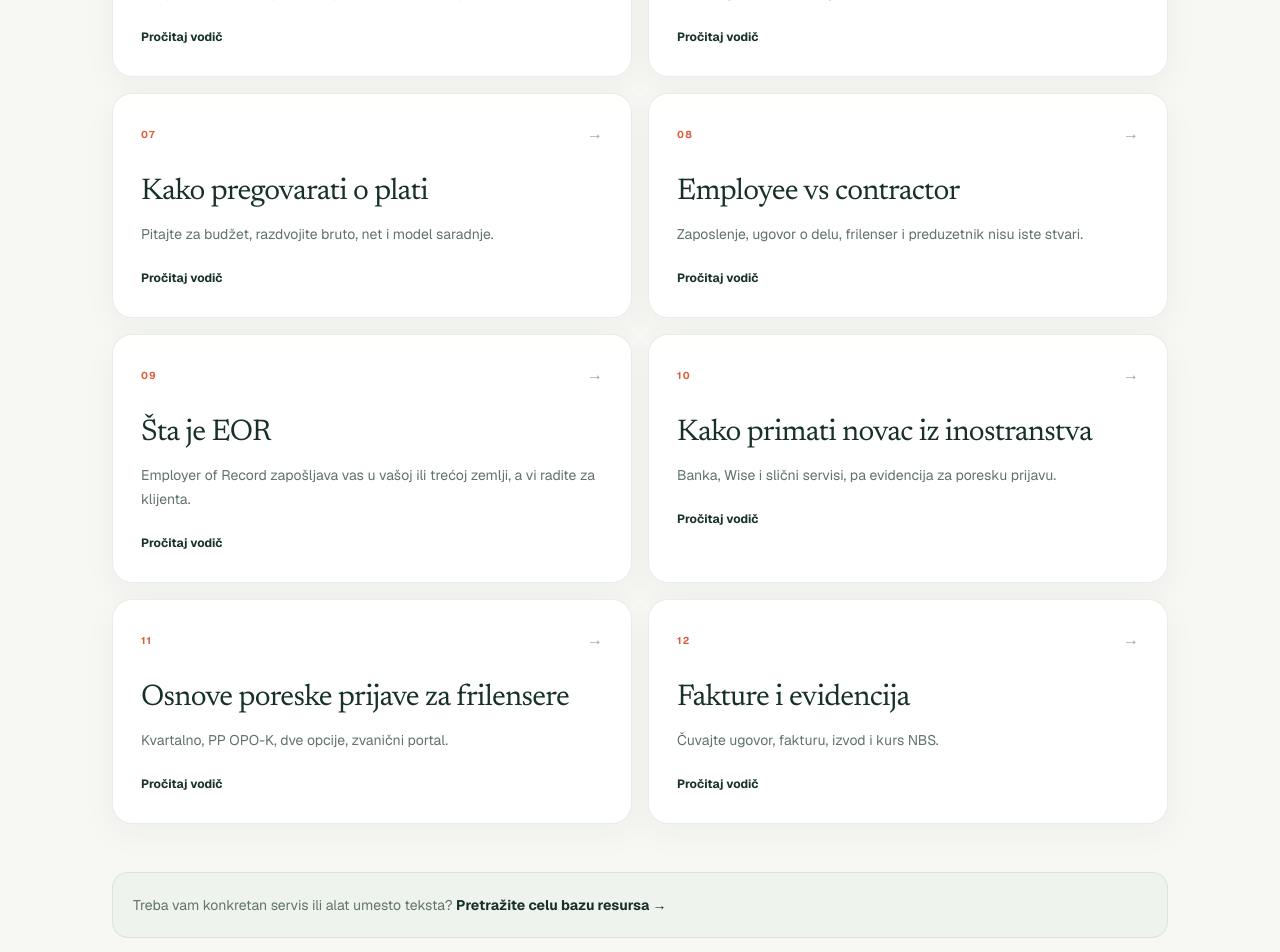
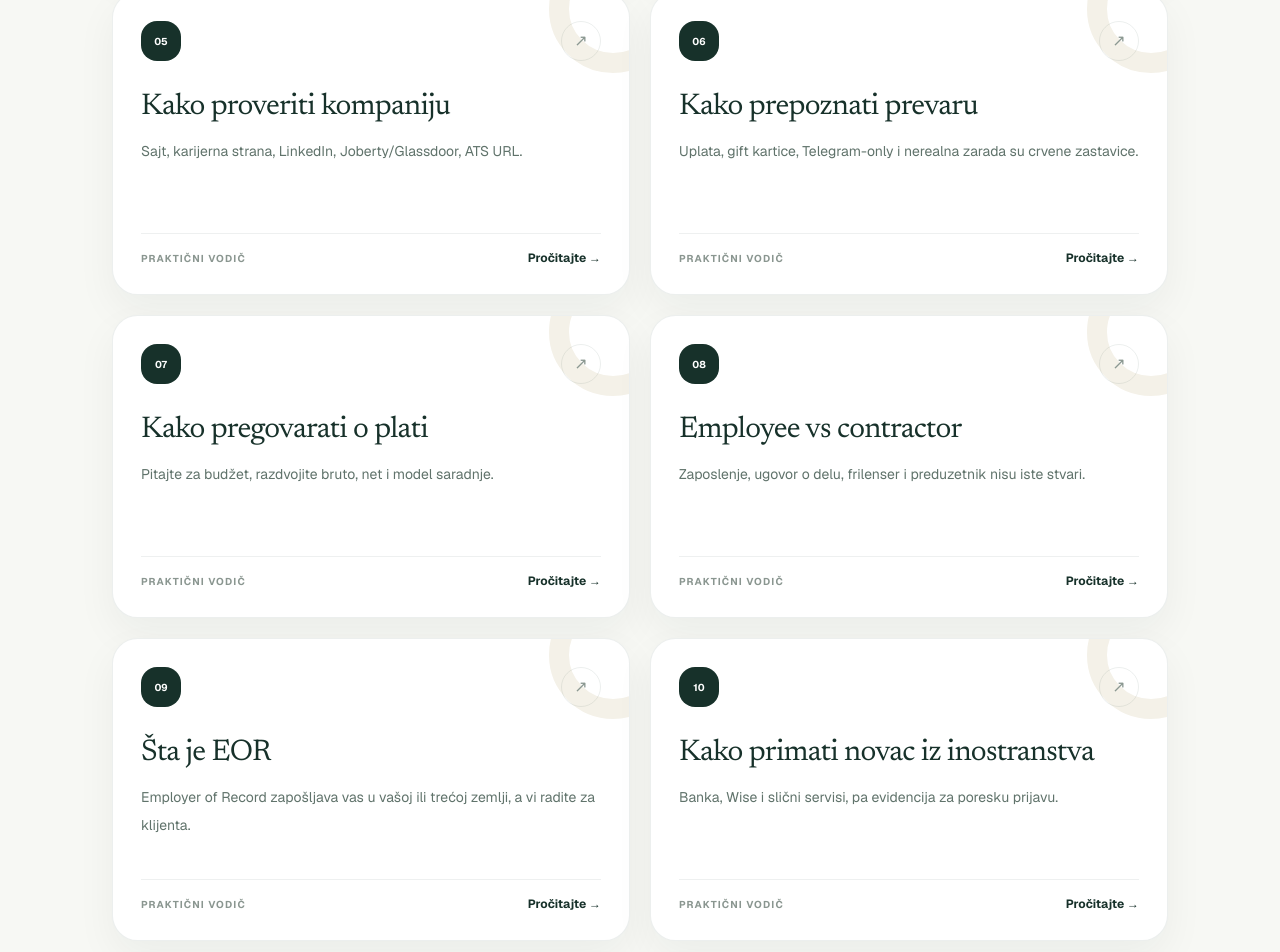
Before and after one commit to zoxknez/remoteposlovi, a Next.js app: page /vodici in a window 1280 px wide. Shown: the part 1200-2152 px from the top of the page. Built offline with nearby package versions, Linux system fonts and the light colour scheme; no server answers.

Commit message:
Premium polish liste vodiča

```diff
--- a/src/app/vodici/page.tsx
+++ b/src/app/vodici/page.tsx
@@ -11,35 +11,37 @@ export const metadata = pageMeta(
 export default function VodiciPage() {
   return (
     <main>
-      <section className="border-b border-[#17312a]/8 bg-[#f2f0e8]">
-        <div className="mx-auto max-w-6xl px-5 py-14 md:px-12 md:py-20">
+      <section className="relative overflow-hidden border-b border-[#17312a]/8 bg-[#f2f0e8]">
+        <div className="absolute -right-28 -top-28 size-[30rem] rounded-full border-[72px] border-white/25" aria-hidden />
+        <div className="relative mx-auto max-w-6xl px-5 py-14 md:px-12 md:py-20">
           <p className="eyebrow">PRAKTIČNO, BEZ PUNILA</p>
-          <h1 className="mt-3 max-w-4xl font-serif text-5xl tracking-[-0.04em] md:text-7xl">
-            Kratki vodiči za stvari koje stvarno zapinju.
-          </h1>
-          <p className="mt-5 max-w-2xl text-base leading-7 text-[#625f54]">
-            CV, prevare, EOR, porez, pregovaranje i drugi praktični koraci. Vodiči dopunjuju bazu resursa, ne zamenjuju zvanične izvore.
-          </p>
+          <h1 className="mt-3 max-w-4xl font-serif text-5xl tracking-[-0.04em] md:text-7xl">Kratki vodiči za stvari koje stvarno zapinju.</h1>
+          <p className="mt-5 max-w-2xl text-base leading-7 text-[#625f54]">CV, prevare, EOR, porez, pregovaranje i drugi praktični koraci. Vodiči dopunjuju bazu resursa, ne zamenjuju zvanične izvore.</p>
         </div>
       </section>
+
       <div className="mx-auto max-w-6xl px-5 py-12 md:px-12 md:py-16">
-        <div className="grid gap-4 md:grid-cols-2">
+        <div className="grid gap-5 md:grid-cols-2">
           {GUIDES.map((guide, index) => (
-            <Link key={guide.slug} href={`/vodici/${guide.slug}`} className="premium-card group p-6 md:p-7">
-              <div className="flex items-center justify-between gap-4">
-                <span className="text-[10px] font-bold tracking-[.14em] text-[#dc5b38]">
-                  {String(index + 1).padStart(2, "0")}
-                </span>
-                <span className="text-[#9aa59f] transition group-hover:translate-x-1 group-hover:text-[#dc5b38]">→</span>
+            <Link key={guide.slug} href={`/vodici/${guide.slug}`} className="group relative overflow-hidden rounded-[1.6rem] border border-[#17312a]/8 bg-white p-6 shadow-[0_16px_40px_rgba(23,49,42,.05)] transition duration-300 hover:-translate-y-1 hover:shadow-[0_24px_56px_rgba(23,49,42,.09)] md:p-7">
+              <div className="absolute -right-12 -top-12 size-32 rounded-full border-[20px] border-[#f4f1e8]" aria-hidden />
+              <div className="relative flex items-center justify-between gap-4">
+                <span className="grid size-10 place-items-center rounded-2xl bg-[#17312a] text-[10px] font-bold text-white">{String(index + 1).padStart(2, "0")}</span>
+                <span className="grid size-10 place-items-center rounded-full border border-[#17312a]/8 text-[#8b9891] transition group-hover:border-[#dc5b38]/20 group-hover:text-[#dc5b38]">↗</span>
               </div>
-              <h2 className="mt-7 font-serif text-3xl tracking-[-0.025em]">{guide.title}</h2>
-              <p className="mt-3 text-sm leading-6 text-[#60736b]">{guide.summary}</p>
-              <span className="mt-6 inline-flex text-xs font-bold text-[#17312a]">Pročitaj vodič</span>
+              <h2 className="relative mt-7 max-w-lg font-serif text-3xl tracking-[-0.025em]">{guide.title}</h2>
+              <p className="relative mt-3 min-h-[72px] text-sm leading-7 text-[#60736b]">{guide.summary}</p>
+              <div className="relative mt-6 flex items-center justify-between border-t border-[#17312a]/7 pt-4">
+                <span className="text-[10px] font-bold uppercase tracking-[.11em] text-[#8a9690]">Praktični vodič</span>
+                <span className="text-xs font-bold text-[#17312a] transition group-hover:translate-x-1 group-hover:text-[#dc5b38]">Pročitajte →</span>
+              </div>
             </Link>
           ))}
         </div>
-        <div className="mt-12 rounded-2xl border border-[#17312a]/8 bg-[#eef3ed] p-5 text-sm leading-6 text-[#60736b]">
-          Treba vam konkretan servis ili alat umesto teksta? <Link href="/izvori" className="font-bold text-[#17312a]">Pretražite celu bazu resursa →</Link>
+
+        <div className="mt-12 flex flex-col justify-between gap-4 rounded-[1.35rem] border border-[#17312a]/8 bg-[#eef3ed] p-5 sm:flex-row sm:items-center">
+          <div><p className="text-[10px] font-bold uppercase tracking-[.12em] text-[#65766e]">Treba vam konkretan alat?</p><p className="mt-1 text-sm leading-6 text-[#60736b]">Vodiči objašnjavaju proces, a baza resursa vodi direktno do servisa i alata.</p></div>
+          <Link href="/izvori" className="inline-flex min-h-11 shrink-0 items-center rounded-full bg-[#17312a] px-5 text-xs font-bold text-white">Pretražite bazu →</Link>
         </div>
       </div>
     </main>
```
